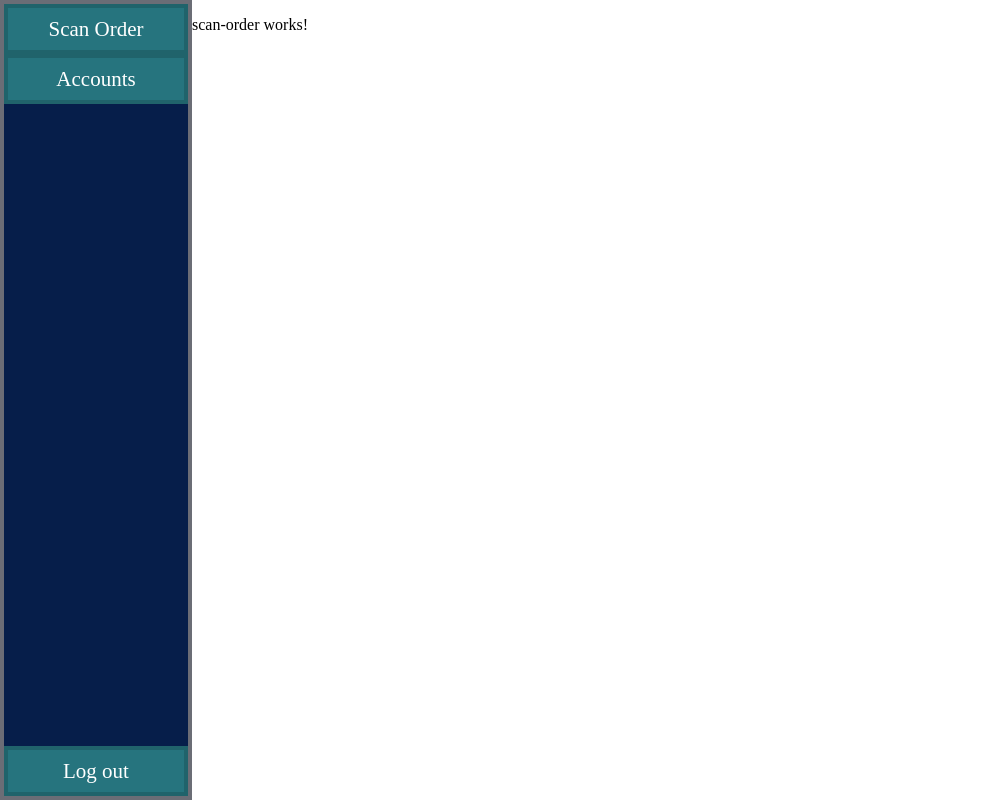
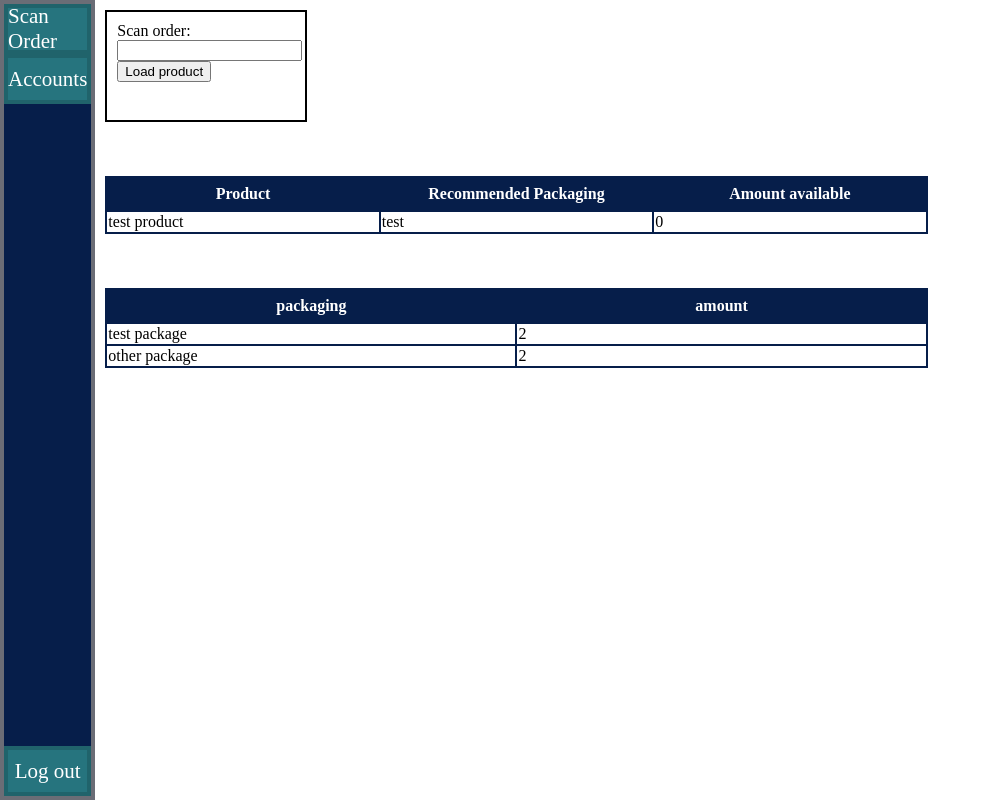
Before and after one commit to DaaromThomas/FrontendVdLelie_Angular, an Angular app: page /scan-order in a window 1280 px wide. Shown: the whole page, without its empty margins (0-987 px from the left). Built offline with nearby package versions, Linux system fonts and the light colour scheme.

Commit message:
feat scan-order scherm, verbindt nog niet met databse

```diff
--- /dev/null
+++ b/src/app/scan-order/models/order.ts
@@ -0,0 +1,18 @@
+export class Order{
+  public id: number;
+  public customer: string;
+  public name: string;
+  public orderNumber: number;
+
+  constructor(
+    id: number,
+    customer: string,
+    name: string,
+    orderNumber: number
+  ){
+    this.id = id;
+    this.customer = customer;
+    this.name = name;
+    this.orderNumber = orderNumber;
+  }
+}
--- /dev/null
+++ b/src/app/scan-order/models/product.ts
@@ -0,0 +1,23 @@
+import {Order} from "./order";
+
+export class Product {
+  public prefferedPackage: string;
+  public order: Order;
+  public name: string;
+  public productNumber: number;
+  public productType: string;
+
+  constructor(
+    prefferedPackage: string,
+    order: Order,
+    name: string,
+    productNumber: number,
+    productType: string
+  ){
+    this.prefferedPackage = prefferedPackage;
+    this.order = order;
+    this.name = name;
+    this.productNumber = productNumber;
+    this.productType = productType;
+  }
+}
--- a/src/app/scan-order/scan-order.component.css
+++ b/src/app/scan-order/scan-order.component.css
@@ -0,0 +1,41 @@
+th, td {
+  border-color: #061E4A;
+  border-width: 2px;
+  border-style: solid;
+}
+
+th {
+    height: 30px;
+    background-color: #061E4A;
+    color: white;
+}
+
+tr:hover{
+    background-color: #60c9b3;
+}
+
+thead, body {
+
+}
+
+table {
+    border-collapse: collapse;
+    width: 70%;
+    table-layout: fixed;
+}
+
+.container {
+    display: block;
+    margin-left: 10px;
+    margin-right: auto;
+
+}
+
+.textbox{
+    border: 2px solid black;
+    width: 15%;
+    height: 11%;
+    padding: 10px;
+    margin-top: 10px;
+    margin-left: 10px;
+}
--- a/src/app/scan-order/scan-order.component.html
+++ b/src/app/scan-order/scan-order.component.html
@@ -1 +1,39 @@
-<p>scan-order works!</p>
+<div class="textbox">
+  <label for="name">Scan order: </label><br>
+  <input id="name" type="text"><br>
+  <button name="hello" (click)="getOrders()">Load product</button>
+</div><br><br><br>
+
+<div class="container">
+  <table>
+    <thead>
+      <tr>
+        <th *ngFor="let name of productColumns">{{name}}</th>
+      </tr>
+    </thead>
+    <tbody>
+      <tr *ngFor="let product of products; index as i">
+        <td>{{product.name}}</td>
+        <td>{{product.prefferedPackage}}</td>
+        <td>0</td>
+      </tr>
+    </tbody>
+  </table>
+</div><br><br><br>
+
+<div class="container">
+  <table>
+    <thead>
+    <tr>
+      <th>packaging</th>
+      <th>amount</th>
+    </tr>
+    </thead>
+    <tbody>
+    <tr *ngFor="let package of packaging; index as i">
+      <td>{{package}}</td>
+      <td>2</td>
+    </tr>
+    </tbody>
+  </table>
+</div>
--- a/src/app/scan-order/scan-order.component.ts
+++ b/src/app/scan-order/scan-order.component.ts
@@ -1,4 +1,11 @@
 import { Component } from '@angular/core';
+import { FormControl, ReactiveFormsModule } from '@angular/forms';
+import {Order} from "./models/order";
+import {ScanOrderService} from "./services/scan-order.service";
+import * as http from "http";
+import {HttpClient, HttpHandler} from "@angular/common/http";
+import {Product} from "./models/product";
+
 
 @Component({
   selector: 'app-scan-order',
@@ -7,4 +14,27 @@ import { Component } from '@angular/core';
 })
 export class ScanOrderComponent {
 
+  public orders: Order[] = [ new Order(13, "p", "asdf", 12)];
+  public products: Product[] = [ new Product("test", new Order(13, "p", "asdf", 12), "test product", 123, "test type")];
+  public packaging: string[] = ["test package", "other package"];
+  public productColumns: string[] = [
+    "Product",
+    "Recommended Packaging",
+    "Amount available"
+  ];
+  // private scanOrderService: ScanOrderService = new ScanOrderService();
+
+  constructor(private scanOrderService: ScanOrderService){
+
+  }
+
+  getOrders(){
+    console.log("answer1:");
+    // console.log(this.orders);
+    // this.scanOrderService.getOrders()
+    //    .subscribe((data: Order[]) => this.orders = data);
+    // console.log("answer2:");
+    // console.log(this.orders);
+  }
+
 }
--- a/src/app/scan-order/scan-order.module.ts
+++ b/src/app/scan-order/scan-order.module.ts
@@ -1,10 +1,11 @@
 import { NgModule } from '@angular/core';
 import { CommonModule } from '@angular/common';
 import { ScanOrderComponent } from './scan-order.component';
+import {BrowserModule} from "@angular/platform-browser";
 
 @NgModule({
   declarations: [ScanOrderComponent],
-  imports: [CommonModule],
+  imports: [CommonModule, BrowserModule],
   exports: [ScanOrderComponent],
 })
 export class ScanOrderModule {}
--- /dev/null
+++ b/src/app/scan-order/services/scan-order.service.ts
@@ -0,0 +1,24 @@
+import { Injectable } from '@angular/core';
+import {HttpClient} from "@angular/common/http";
+import {Order} from "../models/order";
+import {Observable} from "rxjs";
+
+@Injectable({
+  providedIn: 'root'
+})
+export class ScanOrderService {
+  baseURL = "http://localhost:8080/";
+
+  constructor(private http: HttpClient) {
+
+  }
+
+  getOrdersTemp(){
+
+  }
+
+  getOrders(): Observable<Order[]>{
+    return this.http.get<Order[]>(this.baseURL+"orders");
+  }
+
+}
```
Also changed, not shown: src/app/app.module.ts (+7 -2 lines), 1 other file (tests, documents, lock files or other folders).
